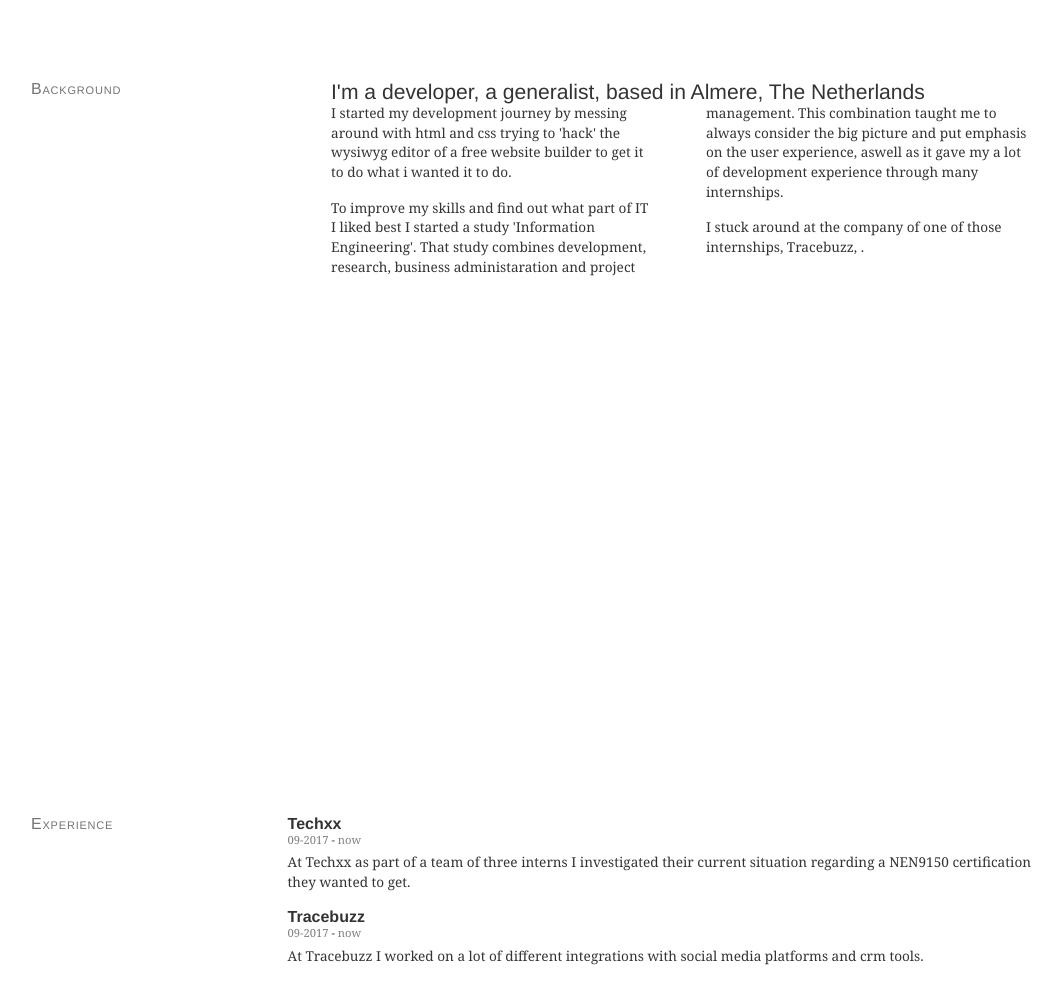
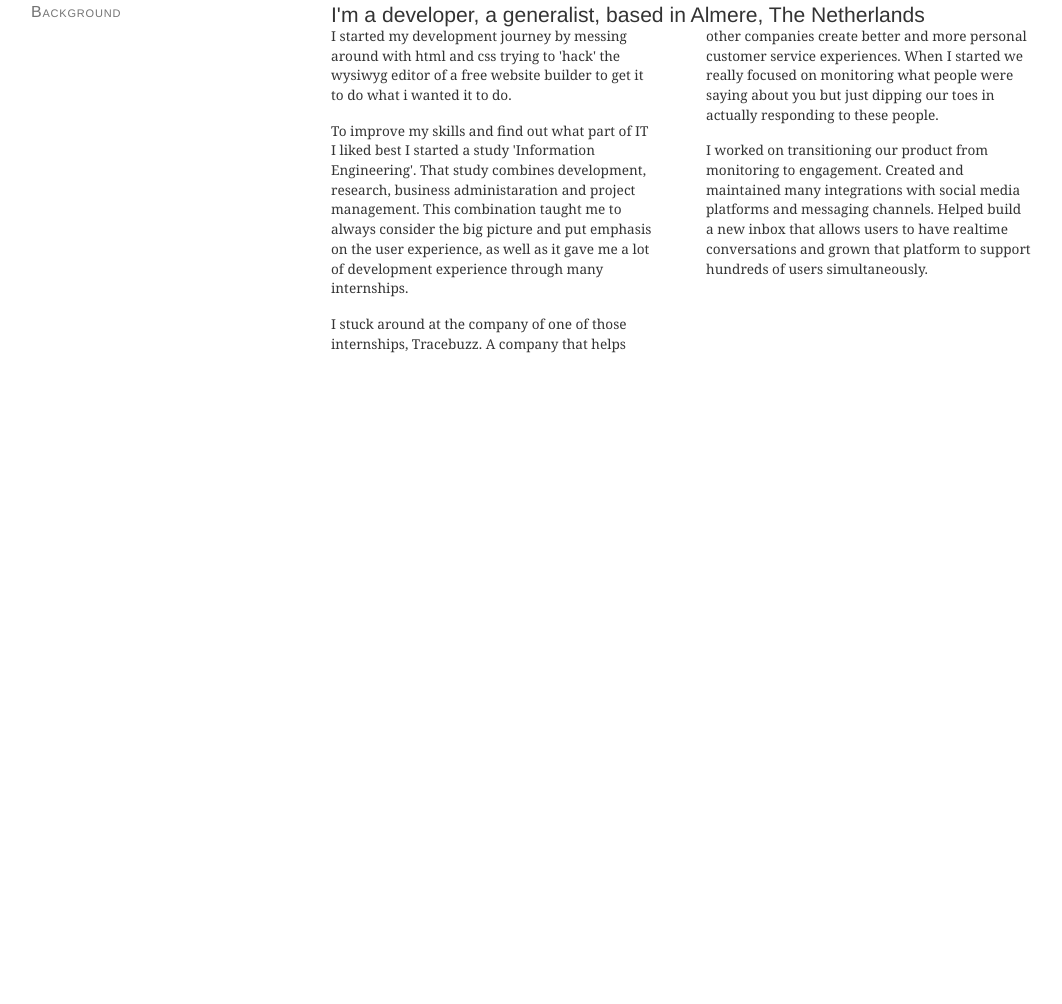
Before and after one commit to daanleenders/personal-website, a Gatsby site: page / in a window 1280 px wide. Shown: the part 1646-2650 px from the top of the page, without its empty margins (109-1171 px from the left). After the commit the page ends 2208 px from the top, so only its background shows below. Built offline with nearby package versions, Linux system fonts and the light colour scheme; Gatsby itself is replaced by a stand-in of ours; some packages are replaced by stand-ins of ours; what typography-theme-fairy-gates would draw is missing.

Commit message:
Updated background and improved text for current job

```diff
--- a/gatsby-config.js
+++ b/gatsby-config.js
@@ -3,11 +3,10 @@ module.exports = {
       person: {
           name: 'Daan Leenders',
           currentJob: {
-              title: 'Developer',
-              challenge: 'Creating Customer Happiness',
+              title: 'Lead developer',
+              challenge: 'Growing a dev team and improving a legacy application',
               company: {
                   name: 'Tracebuzz',
-                  image: 'x',
                   site: 'https://www.tracebuzz.com'
               },
           }
--- a/src/pages/index.js
+++ b/src/pages/index.js
@@ -1,17 +1,18 @@
-import React, { Fragment } from 'react'
+import React from 'react'
 
 import Section from '../components/section.js'
 import Title from '../components/title.js'
 import Content from '../components/content.js'
-import Company from '../components/company.js'
+// import Company from '../components/company.js'
 
 import styles from './index.module.css'
 
 import logo from '../assets/Tracebuzz_diap_eye.svg'
 import featureImage from '../assets/profile_feature_image_daan.jpg'
+import { graphql } from 'gatsby'
 
 const IndexPage = ({ data }) => {
-  console.log(data)
+  console.log(data);
   return (
     <div>
       <Section type="normal">
@@ -70,28 +71,41 @@ const IndexPage = ({ data }) => {
             started a study 'Information Engineering'. That study combines
             development, research, business administaration and project
             management. This combination taught me to always consider the big
-            picture and put emphasis on the user experience, aswell as it gave
-            my a lot of development experience through many internships.
+            picture and put emphasis on the user experience, as well as it gave
+            me a lot of development experience through many internships.
           </p>
           <p>
             I stuck around at the company of one of those internships,
-            Tracebuzz, .
+            Tracebuzz. A company that helps other companies create better and
+            more personal customer service experiences. When I started we really
+            focused on monitoring what people were saying about you but just
+            dipping our toes in actually responding to these people.
           </p>
-          {/*<p>Aut optio impedit incidunt placeat deleniti repudiandae non. Iure doloremque omnis sed necessitatibus vitae et. Quisquam ratione aut nostrum assumenda. Doloribus suscipit vel dicta nihil nam quibusdam ullam. Rerum vitae ea saepe qui id. Accusantium repudiandae at pariatur quia dignissimos rerum nam.</p>*/}
-          {/*<p>Saepe ipsa ut et amet laboriosam et beatae. Quasi reprehenderit veritatis quidem. Hic quia sunt consequatur tenetur deserunt. A iusto ut enim.</p>*/}
+          <p>
+            I worked on transitioning our product from monitoring to engagement.
+            Created and maintained many integrations with social media platforms
+            and messaging channels. Helped build a new inbox that allows users
+            to have realtime conversations and grown that platform to support
+            hundreds of users simultaneously.
+          </p>
+          <p>&nbsp;</p>
         </Content>
       </Section>
-      <Section type="flexRow">
-        <Title name="Experience" />
-        <div>
-          {data.allMarkdownRemark.edges.map(({ node }) => (
-            <Company key={node.id} name={node.frontmatter.title} description={node.excerpt} />
-          ))}
-        </div>
-      </Section>
+      {/*<Section type="flexRow">*/}
+      {/*  <Title name="Experience" />*/}
+      {/*  <div>*/}
+      {/*    {data.allMarkdownRemark.edges.map(({ node }) => (*/}
+      {/*      <Company*/}
+      {/*        key={node.id}*/}
+      {/*        name={node.frontmatter.title}*/}
+      {/*        description={node.excerpt}*/}
+      {/*      />*/}
+      {/*    ))}*/}
+      {/*  </div>*/}
+      {/*</Section>*/}
     </div>
   )
-}
+};
 
 export default IndexPage
 
@@ -106,7 +120,6 @@ export const query = graphql`
             challenge
             company {
               name
-              image
               site
             }
           }
@@ -125,4 +138,4 @@ export const query = graphql`
       }
     }
   }
-`
+`;
```
